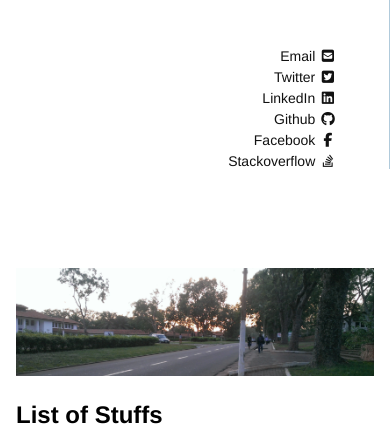
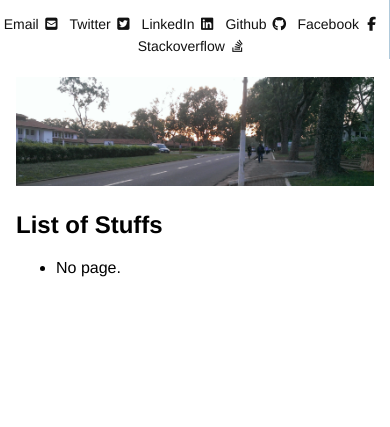
Before and after one commit to saviour123/saviour123.github.io, a Flask app: page / in a window 390 px wide. Shown: the part 132-559 px from the top of the page. Run offline with Flask 2, Linux system fonts and the light colour scheme; some libraries are stand-ins or nearby versions.

Commit message:
work on media queries

```diff
--- a/static/css/main.css
+++ b/static/css/main.css
@@ -157,15 +157,7 @@
 }
 
 
-/*@media (min-width:320px)*/
-@media (min-width: 48em) {
-/*    .header > img{
-        display: none;
-        /*width: 60%;
-        border: 2px solid #a1a1a1;
-        border-radius: 50%;
-        box-shadow: 0px 0px 13px 5px #98b1d2;
-    }*/
+@media screen and (min-width: 48em) {
     .content {
         padding: 2em 3em 0;
         margin-left: 25%;
@@ -182,10 +174,11 @@
         bottom: 0;
     }
 }
+
+
 .header > img{
-    display: none;
-    width: 60%;
-    border: 2px solid #a1a1a1;
+    height: 130px;
+    /*border: 2px solid #a1a1a1;*/
     border-radius: 50%;
     box-shadow: 0px 0px 13px 5px #98b1d2;
 }
@@ -216,7 +209,7 @@
     transform:translate(0, 2px)
 }
 .author-social .fa {
-    margin-right:5px;
+    margin-right: 5px;
 }
 
 .social-tab {
@@ -227,3 +220,22 @@
 .my-border{
     border-right: 1px solid rgb(176, 202, 219);
 }
+
+/*screensize*/
+@media only screen and (max-width: 48em){
+    .header > img{
+        display: none;
+    }
+    .social-tab{
+        text-align: center;
+        /*margin-top: -33px;*/
+        margin: -33px 0px -33px 0px;
+    }
+    .author-social{
+        display: inline-block;
+    }
+}
+
+#layout > div:nth-child(2) > div:nth-child(1) > div:nth-child(2) > div:nth-child(1){
+    margin-left: -258px;
+}
--- a/templates/base.html
+++ b/templates/base.html
@@ -50,7 +50,11 @@
 
 			</div>
 		</div>
-
+<!-- 		<script>
+			if (screen.width< 756px) {
+				elem.style.display ==
+			}
+		</script> -->
 	</div>
 </body>
 </html>
```
